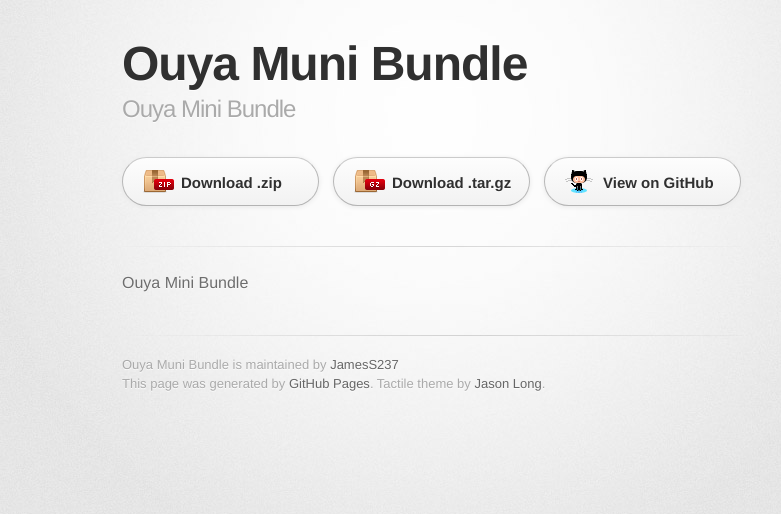
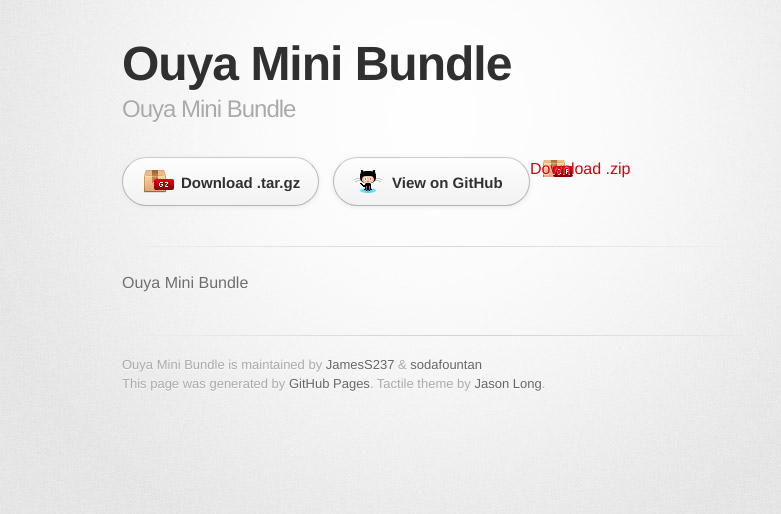
Before and after one commit to JamesS237/ouya-minibundle, a plain HTML site: page index.html in a window 1280 px wide. Shown: the whole page, without its empty margins (208-989 px from the left). Drawn offline with Linux system fonts and the light colour scheme; a web font is replaced by a local one.

Commit message:
Update index.html

```diff
--- a/index.html
+++ b/index.html
@@ -10,7 +10,7 @@
     <!--[if lt IE 9]>
     <script src="//html5shiv.googlecode.com/svn/trunk/html5.js"></script>
     <![endif]-->
-    <title>Ouya Muni Bundle by JamesS237</title>
+    <title>Ouya Mini Bundle</title>
   </head>
 
   <body>
@@ -18,12 +18,12 @@
       <div class="inner">
 
         <header>
-          <h1>Ouya Muni Bundle</h1>
+          <h1>Ouya Mini Bundle</h1>
           <h2>Ouya Mini Bundle</h2>
         </header>
 
         <section id="downloads" class="clearfix">
-          <a href="https://github.com/JamesS237/ouya-minibundle/zipball/master" id="download-zip" class="button"><span>Download .zip</span></a>
+          <a href="https://github.com/JamesS237/ouya-minibundle/zipball/master" id="download-zip" class="but ton"><span>Download .zip</span></a>
           <a href="https://github.com/JamesS237/ouya-minibundle/tarball/master" id="download-tar-gz" class="button"><span>Download .tar.gz</span></a>
           <a href="https://github.com/JamesS237/ouya-minibundle" id="view-on-github" class="button"><span>View on GitHub</span></a>
         </section>
@@ -35,7 +35,7 @@
         </section>
 
         <footer>
-          Ouya Muni Bundle is maintained by <a href="https://github.com/JamesS237">JamesS237</a><br>
+          Ouya Mini Bundle is maintained by <a href="https://github.com/JamesS237">JamesS237</a> & <a href="https://github.com/sodafountan">sodafountan</a><br>
           This page was generated by <a href="http://pages.github.com">GitHub Pages</a>. Tactile theme by <a href="http://twitter.com/jasonlong">Jason Long</a>.
         </footer>
 
```
